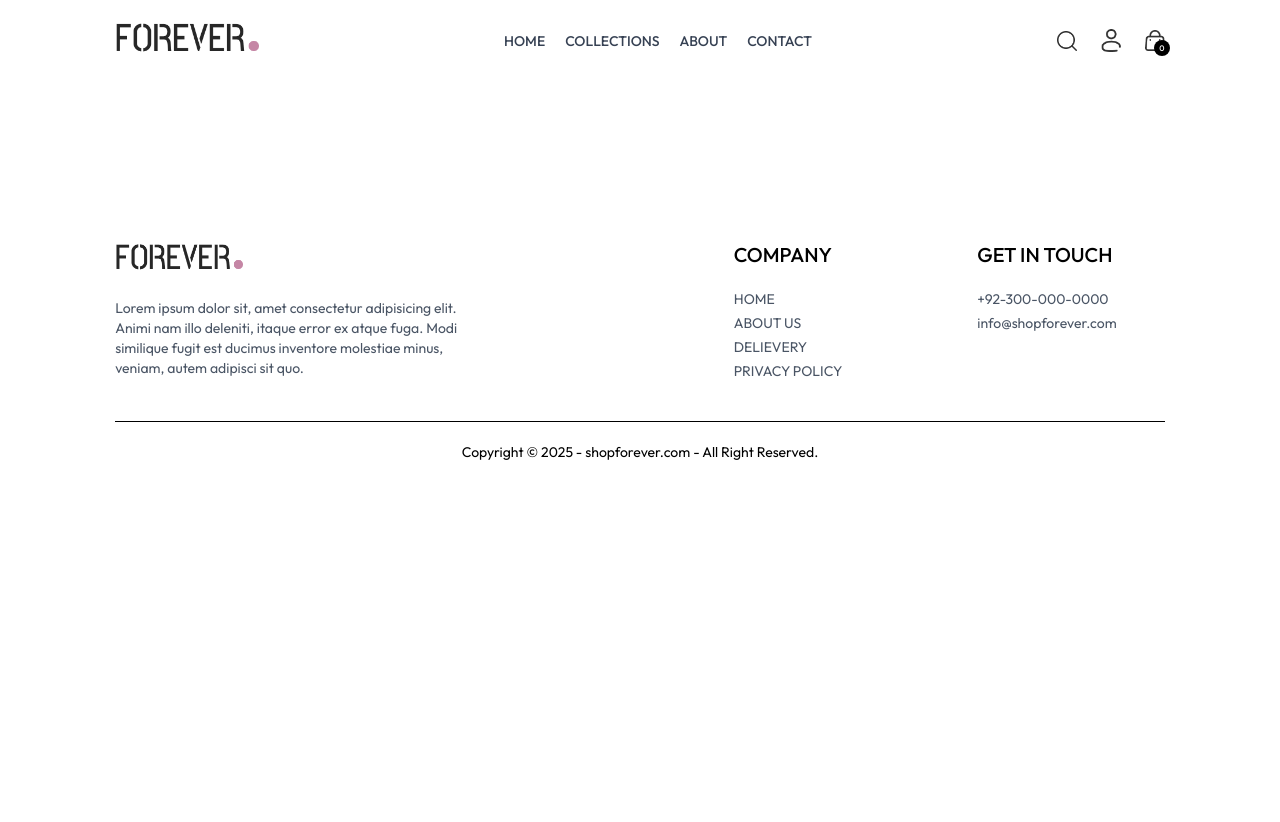
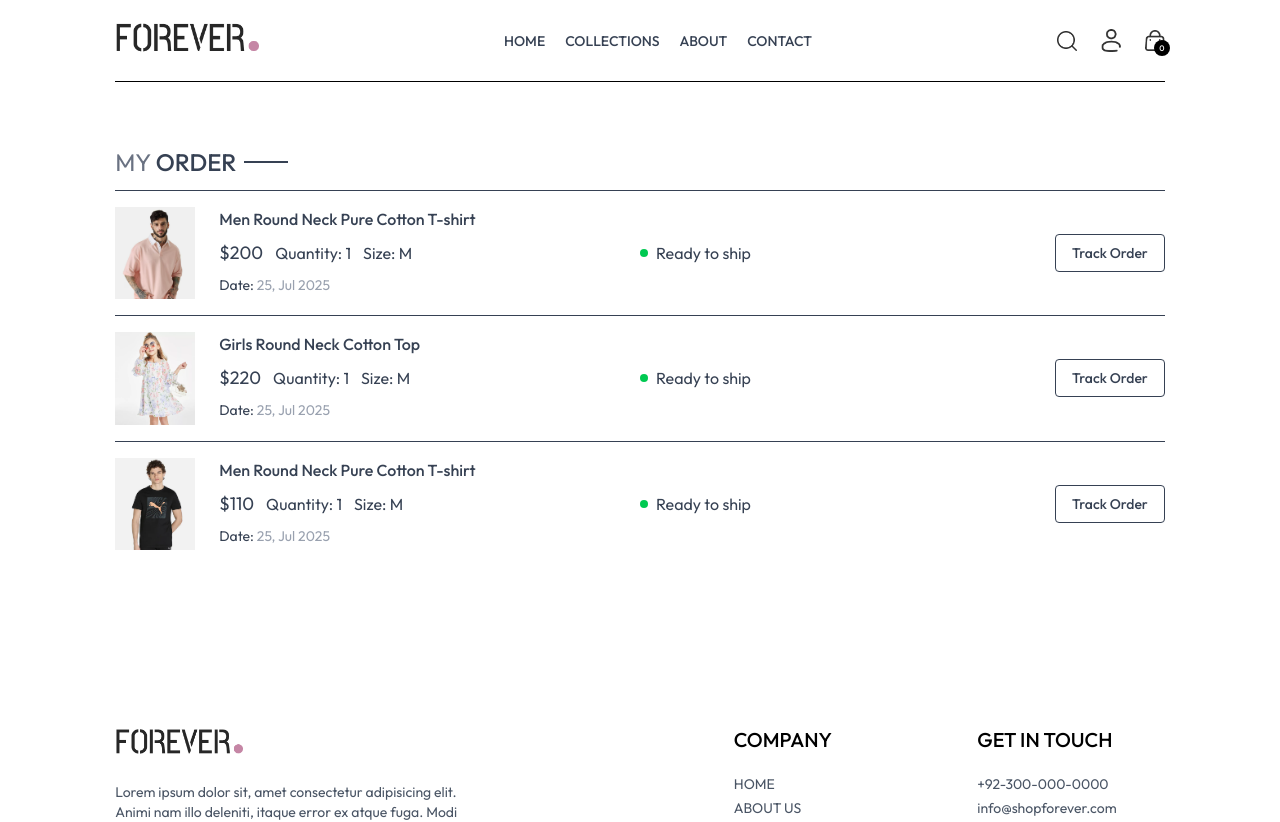
Before and after one commit to MuhammadRizwan-29/shopforever, a React (Vite) app: page /orders in a window 1280 px wide. Shown: the top 822 px of the page. Before the commit the page ends 800 px from the top, so only its background shows below. Built offline with nearby package versions, Linux system fonts and the light colour scheme.

Commit message:
Order page has been created.

```diff
--- a/src/components/Navbar.jsx
+++ b/src/components/Navbar.jsx
@@ -35,11 +35,13 @@ export default function Navbar() {
           alt="Search icon..."
         />
         <div className="group relative">
-          <img
-            src={assets.profile_icon}
-            className="w-5 cursor-pointer"
-            alt="Dropdown menu..."
-          />
+          <Link to="/login">
+            <img
+              src={assets.profile_icon}
+              className="w-5 cursor-pointer"
+              alt="Dropdown menu..."
+            />
+          </Link>
           <div className="group-hover:block hidden absolute dropdown-menu right-0 pt-4">
             <div className="flex flex-col gap-2 w-36 py-3 px-5 bg-slate-100 text-gray-500 rounded">
               <p className="cursor-pointer hover:text-black">My Profile</p>
--- a/src/pages/Orders.jsx
+++ b/src/pages/Orders.jsx
@@ -1,3 +1,51 @@
+import { useContext } from "react";
+import { ShopContext } from "../context/ShopContext";
+import Title from "../components/Title";
+
 export default function Orders() {
-  return;
+  const { products, currency } = useContext(ShopContext);
+  return (
+    <section className="border-t pt-16">
+      <div className="text-2xl">
+        <Title title={"MY"} innerTitle={"ORDER"} />
+      </div>
+      <div>
+        {products.slice(1, 4).map((item, index) => {
+          return (
+            <div
+              className="py-4 border-t text-gray-700 flex flex-col md:flex-row md:justify-between md:items-center gap-4"
+              key={index}
+            >
+              <div className="flex items-start gap-6 text-sm">
+                <img className="w-16 sm:w-20" src={item.image[0]} alt="" />
+                <div>
+                  <h6 className="sm:text-base font-medium">{item.name}</h6>
+                  <div className="flex items-center gap-3 mt-2 text-base text-gray-700">
+                    <p className="text-lg">
+                      {currency}
+                      {item.price}
+                    </p>
+                    <p>Quantity: 1</p>
+                    <p>Size: M</p>
+                  </div>
+                  <p className="mt-2">
+                    Date: <span className="text-gray-400">25, Jul 2025</span>
+                  </p>
+                </div>
+              </div>
+              <div className="md:w-1/2 flex justify-between">
+                <div className="flex items-center gap-2">
+                  <p className="min-w-2 h-2 rounded-full bg-green-500"></p>
+                  <h6 className="text-sm md:text-base">Ready to ship</h6>
+                </div>
+                <button className="border px-4 py-2 text-sm font-medium rounded-sm">
+                  Track Order
+                </button>
+              </div>
+            </div>
+          );
+        })}
+      </div>
+    </section>
+  );
 }
```
